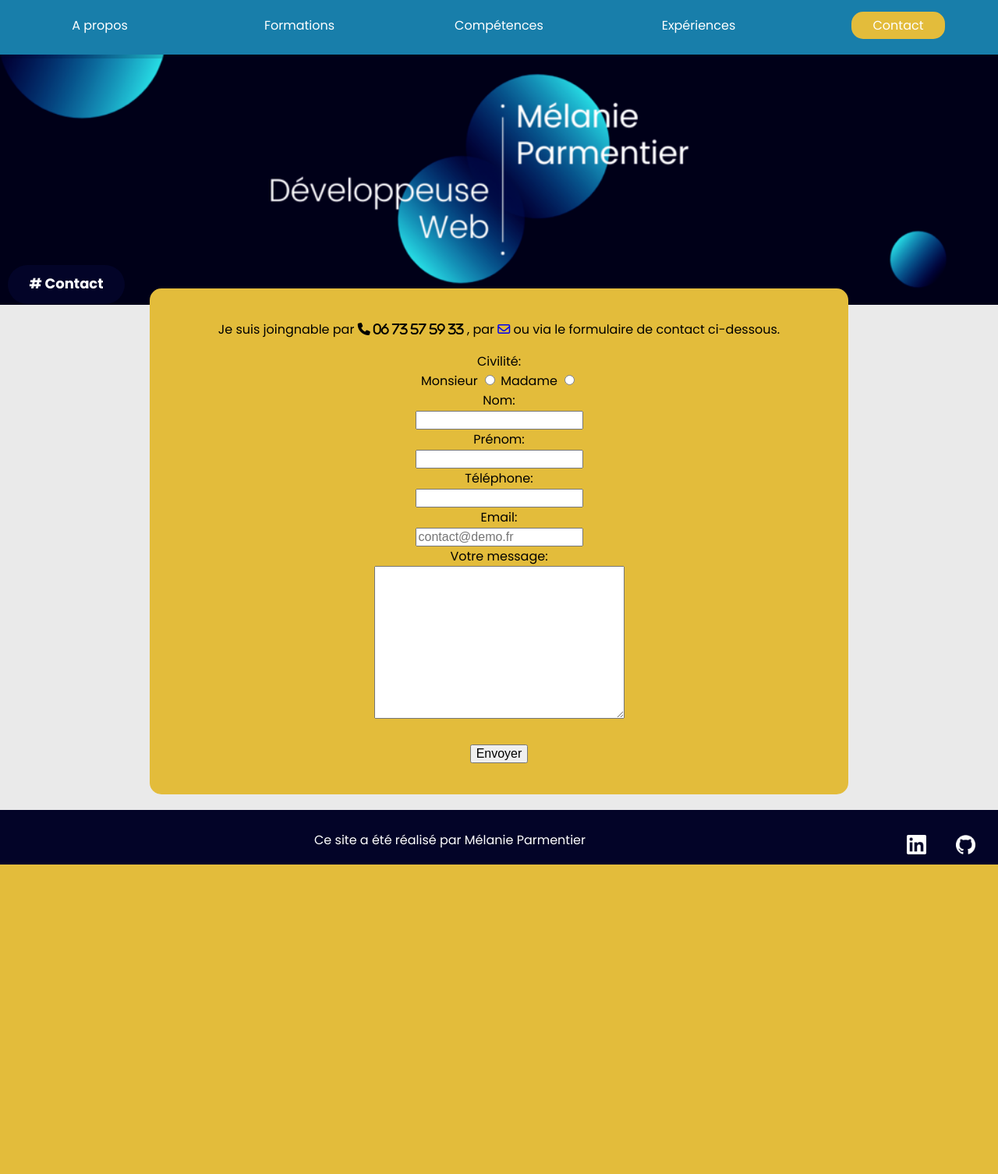
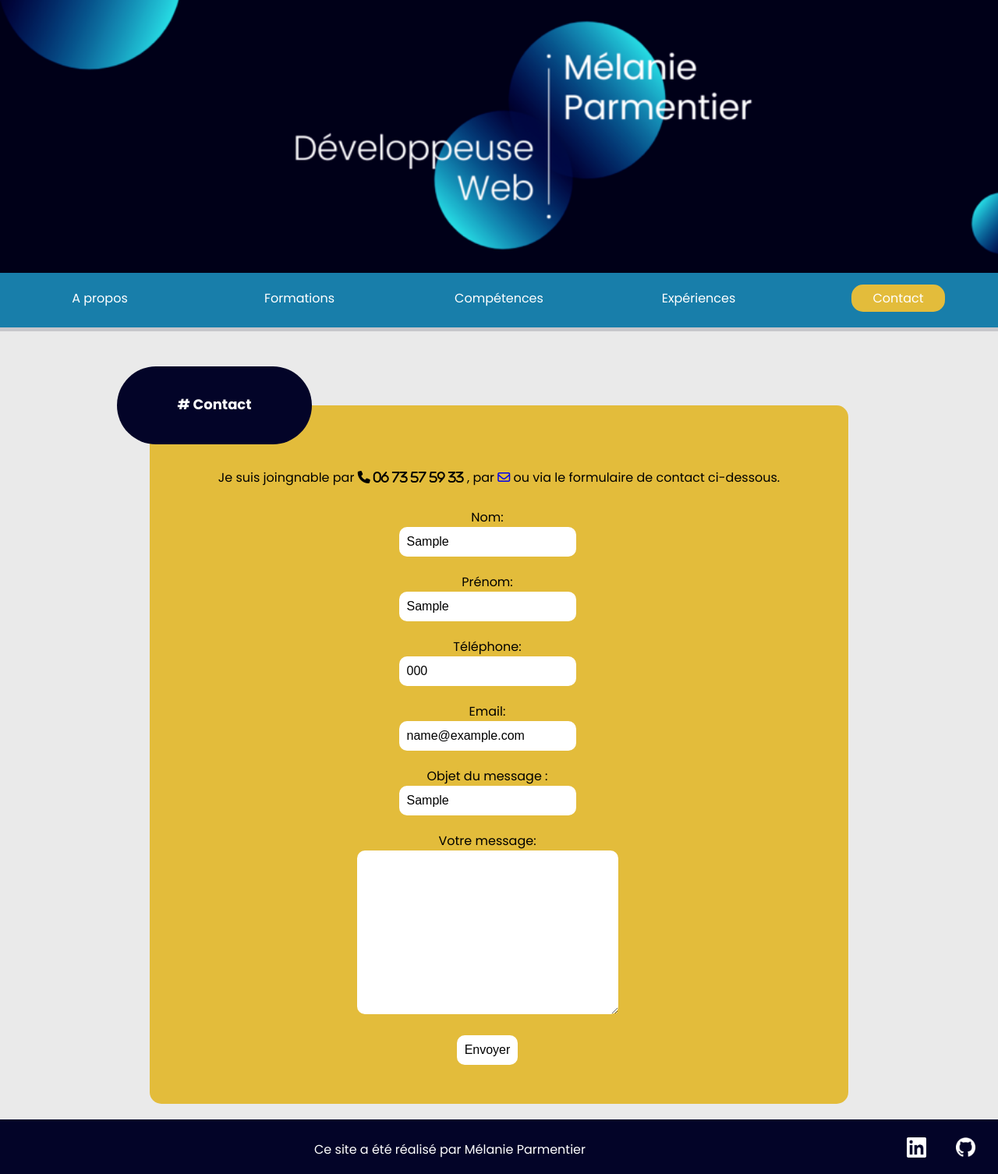
Before and after one commit to melanieprmntr/Mon-CV, a PHP site: template templates/contact.php in a window 1280 px wide. Shown: the whole page at 78% size. Before the commit the page ends 1109 px from the top, so only its background shows below. Run offline with PHP 8.4, Linux system fonts and the light colour scheme; the template is opened without the code that fills it: most values are stand-ins (such as "Sample title", 1, 10 or a date in 2020); data that the repository does not hold is empty; some libraries are stand-ins or nearby versions.

Commit message:
Add files via upload

```diff
--- a/style/style.css
+++ b/style/style.css
@@ -24,30 +24,27 @@ header {
 }
 
 .header-bg {
-    background-image: url("/img/banniereCvSmall.png");
-    background-size: contain;
+    background-image: url("../img/banniereCvSmall.png");
+    background-size: cover;
     background-repeat: no-repeat;
-    height: 300px;
-    margin-top: 70px;
+    height: 90px;
 }
 
 .navbar {
     background-color: var(--thirdary);
     box-shadow: 0 5px rgb(4 0 30 / 15%);
-    /*
-    font-size: 20px; */
-    /* margin-top: 300px; */
-    /* color: white; */
-    /* color: white;
-    position: fixed; */
-    position: fixed;
     z-index: 1000;
-    top: 0;
+    /* top: 0; */
     left: 0;
     width: 100%;
     height: 70px;
     transition: .5S;
     padding-bottom: 10px;
+}
+
+.fixed {
+    position: fixed;
+    top: 0;
 }
 
 .dropdownmenu {
@@ -111,7 +108,7 @@ li {
     height: 50px;
     display: inline-block;
     position: relative;
-    left: 10px;
+    left: 20px;
     top: 20px;
 }
 
@@ -129,8 +126,8 @@ li {
     height: 50px;
     display: inline-block;
     position: relative;
-    left: 10px;
-    top: 20px;
+    left: 20px;
+    top: 25px;
 }
 
 .title-main-left-darkblue h2 {
@@ -211,8 +208,6 @@ li {
     color: black;
     border: 1px solid transparent;
     border-radius: 5px;
-    /* margin-right: -30px;
-    margin-left: -30px; */
     margin-bottom: 5px;
     box-shadow: 1px 3px rgba(1, 1, 1, .1);
 }
@@ -240,22 +235,28 @@ h3 {
 .yellow p {
     margin-left: -60px;
     margin-right: -60px;
-    margin-top: -60px;
+    margin-top: -20px;
 }
 
 form {
-    /* background-image: url(img/en-cours-de-construction1.jpg);
-    background-size: contain;
-    background-repeat: no-repeat;
-    background-position: center; */
-    /* padding-top: 20px;
-    padding-left: 10px;
-    padding-bottom: 10px; */
-    /* border: 1px solid var(--secondary); */
-    /* border-radius: 5px; */
-    margin-left: -60px;
-    margin-right: -60px;
+    margin-left: -90px;
     margin-bottom: -60px;
+}
+
+form div {
+    padding: 10px;
+}
+
+label {
+    margin: 2%;
+}
+
+input,
+textarea {
+    border-radius: 10px;
+    border: transparent;
+    padding: 10px;
+    background-color: white;
 }
 
 .footer {
@@ -268,7 +269,6 @@ form {
 .footer-i {
     display: grid;
     grid-template-columns: 50% 50%;
-    /* width: 20px; */
 }
 
 .footer img {
@@ -282,30 +282,7 @@ form {
     margin: 0 auto;
 }
 
-#presentation,
-#contact {
-    margin-top: -200px;
-}
-
 #contact,
 #experience {
     margin-bottom: 20px;
 }
-
-
-/* .carousel {
-    position: relative;
-    overflow: hidden;
-    padding: 50px;
-}
-
-.carousel__container {
-    content: '';
-    clear: both;
-    display: table;
-}
-
-.carousel__item {
-    float: left;
-    margin: 5px;
-} */
--- a/style/styleDesktop.css
+++ b/style/styleDesktop.css
@@ -6,9 +6,9 @@
                 font-size: large;
             }
             .header-bg {
-                background-image: url("/img/banniereCV.png");
-                background-size: contain;
-                height: 600px;
+                background-image: url("../img/banniereCV.png");
+                background-size: cover;
+                height: 450px;
             }
             .dropdownmenu {
                 display: grid;
@@ -92,12 +92,11 @@
                 width: 30%;
                 margin-top: 15%;
             }
-            #presentation,
-            #contact {
-                margin-top: -100px;
+            .yellow div {
+                margin-top: 20px;
+                text-align: center;
             }
-            .yellow div {
-                margin-top: 50px;
+            .yellow p {
                 text-align: center;
             }
         }
--- a/style/styleTablette.css
+++ b/style/styleTablette.css
@@ -1,11 +1,12 @@
-@media screen and (min-width: 700px) and (max-width: 1000px) {
+@media screen and (min-width: 700px) and (max-width: 999px) {
     * {
         font-size: 14px;
     }
     .header-bg {
-        background-image: url("/img/bannierecvMedium.png");
-        background-size: contain;
-        height: 300px;
+        background-image: url("../img/bannierecvMedium.png");
+        background-size: cover;
+        background-position: center;
+        height: 255px;
     }
     .dropdownmenu {
         display: grid;
@@ -52,6 +53,12 @@
     .yellow {
         text-align: center;
     }
+    .yellow p {
+        text-align: center;
+    }
+    form {
+        margin-right: -60px;
+    }
     .footer {
         display: grid;
         grid-template-columns: 90% 10%;
@@ -64,10 +71,6 @@
     .footer img {
         width: 60%;
     }
-    #presentation,
-    #contact {
-        margin-top: -75px;
-    }
 }
 
 @media screen and (min-width: 1000px) and (max-width: 1650px) {
@@ -75,9 +78,9 @@
         font-size: 16px;
     }
     .header-bg {
-        background-image: url("/img/bannierecvMedium.png");
-        background-size: contain;
-        height: 400px;
+        background-image: url("../img/bannierecvMedium.png");
+        background-size: cover;
+        height: 350px;
     }
     .dropdownmenu {
         display: grid;
@@ -99,11 +102,11 @@
         position: relative;
     }
     .title-main-left {
-        left: 20px;
-        top: 20px;
+        left: 150px;
+        top: 50px;
     }
     .title-main-right {
-        left: 750px;
+        left: 1000px;
         top: 50px;
     }
     .title-main h2 {
@@ -111,13 +114,22 @@
         margin-top: 35px;
         font-size: large;
     }
+    .title-main-left-darkblue {
+        left: 150px;
+        top: 50px;
+        width: 250px;
+        height: 100px;
+        display: inline-block;
+        position: relative;
+        padding-top: 15px;
+    }
     .title-main-left-darkblue h2 {
         text-align: center;
-        margin-top: 10px;
+        margin-top: 20px;
         font-size: large;
     }
     .skills {
-        padding-top: 80px;
+        padding-top: 60px;
         font-size: large;
         text-align: center;
         display: grid;
@@ -140,8 +152,12 @@
         padding-left: 25%;
         padding-top: 10%;
     }
-    .yellow div {
+    .yellow div,
+    .yellow p {
         text-align: center;
+    }
+    form {
+        margin-right: -60px;
     }
     .container article {
         padding-top: 30px;
@@ -155,13 +171,9 @@
         padding: 10px;
     }
     .footer-i {
-        margin-top: 15%;
+        margin-top: 8%;
     }
     .footer img {
         width: 40%;
     }
-    #presentation,
-    #contact {
-        margin-top: -150px;
-    }
 }
--- a/templateUtils/footer.php
+++ b/templateUtils/footer.php
@@ -11,11 +11,11 @@
 
         <div class="footer-i">
 
-            <a href="https://www.linkedin.com/in/mélanie-parmentier-133346182"> <img src="/../img/logo-lkd.png" alt=""> </a>
+            <a href="https://www.linkedin.com/in/mélanie-parmentier-133346182"> <img src="../img/logo-lkd.png" alt=""> </a>
 
 
 
-            <a href="https://github.com/melanieprmntr"> <img src="/../img/logo git.png" alt=""> </a>
+            <a href="https://github.com/melanieprmntr"> <img src="../img/logo git.png" alt=""> </a>
         </div>
 
 
@@ -25,7 +25,8 @@
 
 
 </footer>
-<script src="/../style/script.js"></script>
+<script src="../style/script.js"></script>
+
 </body>
 
 </html>
--- a/templateUtils/header.php
+++ b/templateUtils/header.php
@@ -5,17 +5,25 @@
     <meta charset="UTF-8">
     <meta http-equiv="X-UA-Compatible" content="IE=edge">
     <meta name="viewport" content="width=device-width, initial-scale=1.0">
-    <meta name="description" content="développeur web/web mobile, développeuse web à Lyon, Rhône, dév junior, développement web en Html, Css, Php, Javascript, Java et Wordpress, création de sites internet">
+    <meta name="google-site-verification" content="pjxLvdLIRzp_Fuizt0lhyRAWno5R0SQCBwNQ7Y6mylE" />
+    <meta name="description" content="Mélanie Parmentier, développeur web/web mobile, développeuse web à Lyon dans le Rhône, dév junior, développement web en Html, Css, Php, Javascript, Java et Wordpress, création de sites internet et applications mobiles, reconversion Titre Professionnel de Développeur Web et Web mobile">
+    <link rel="apple-touch-icon" sizes="180x180" href="/apple-touch-icon.png">
+    <link rel="icon" type="image/png" sizes="32x32" href="/favicon-32x32.png">
+    <link rel="icon" type="image/png" sizes="16x16" href="/favicon-16x16.png">
+    <link rel="manifest" href="/site.webmanifest">
+    <link rel="mask-icon" href="/safari-pinned-tab.svg" color="#5bbad5">
+    <meta name="msapplication-TileColor" content="#da532c">
+    <meta name="theme-color" content="#ffffff">
     <link rel="preconnect" href="https://fonts.googleapis.com">
     <link rel="preconnect" href="https://fonts.gstatic.com" crossorigin>
     <link rel="preconnect" href="https://fonts.googleapis.com">
     <link rel="preconnect" href="https://fonts.gstatic.com" crossorigin>
     <link href="https://fonts.googleapis.com/css2?family=Poppins:wght@400;700&display=swap" rel="stylesheet">
-    <link rel="stylesheet" href="/style/style.css">
-    <link rel="stylesheet" href="/style/styleDesktop.css">
-    <link rel="stylesheet" href="/style/styleTablette.css">
+    <link rel="stylesheet" href="../style/style.css">
+    <link rel="stylesheet" href="../style/styleDesktop.css">
+    <link rel="stylesheet" href="../style/styleTablette.css">
     <script src="https://kit.fontawesome.com/6c0b530104.js" crossorigin="anonymous"></script>
-    <title>Mélanie Parmentier</title>
+    <title>Mélanie Parmentier développeuse web</title>
 </head>
 
 <body>
@@ -37,17 +45,17 @@
                     </a>
                 </li> -->
 
-                <li class="color"><a href="/#presentation">A propos</a></li>
-                <li class="color"><a href="/#training">Formations</a></li>
-                <li class="color"><a href="/#skills">Compétences</a></li>
+                <li class="color"><a href="../#presentation">A propos</a></li>
+                <li class="color"><a href="../#training">Formations</a></li>
+                <li class="color"><a href="../#skills">Compétences</a></li>
 
-                <li class="color"><a href="/#experience">Expériences</a></li>
+                <li class="color"><a href="../#experience">Expériences</a></li>
 
 
 
                 <li class="colorContact">
 
-                    <a href="/templates/contact.php">Contact</a>
+                    <a href="../templates/contact.php">Contact</a>
                 </li>
 
             </div>
--- a/templates/contact.php
+++ b/templates/contact.php
@@ -1,6 +1,7 @@
 <?php
 
 include_once __DIR__ . "/../templateUtils/header.php";
+
 
 
 ?>
@@ -14,13 +15,14 @@ include_once __DIR__ . "/../templateUtils/header.php";
     </div>
 
     <div class="container yellow">
-        <div>
+        <!-- <div> -->
         <p>Je suis joingnable par <phone><i class="fas fa-phone"> 06 73 57 59 33</i> </phone> , par <a href="mailto:melanie.parmentier@outlook.fr"><i class="far fa-envelope"></i></a> ou via le
             formulaire de contact ci-dessous.
         </p>
-            <?php include('mail.php'); ?>
-            <form action="mail.php" method="post">
-                <div>
+
+        <form method="post" class="form">
+
+            <!-- <div>
                     <label for="sexe">Civilité:</label>
                     <div>
                         <label for="masculin">Monsieur</label>
@@ -28,31 +30,40 @@ include_once __DIR__ . "/../templateUtils/header.php";
                         <label for="feminin">Madame</label>
                         <input type="radio" name="sexe" id="feminin">
                     </div>
-                </div>
+                </div> -->
             <div>
                 <label for="name">Nom: </label><br>
-                    <input type="text" name="text" id="name" required>
+                <input type="text" name="name" id="name" required value=<?= filter_var($name, FILTER_SANITIZE_FULL_SPECIAL_CHARS) ?>>
             </div>
+
             <div>
                 <label for="firstname">Prénom: </label><br>
-                    <input type="text" name="text" id="firstname" required>
+                <input type="text" name="firstname" id="firstname" required value=<?= filter_var($firstname, FILTER_SANITIZE_FULL_SPECIAL_CHARS) ?>>
             </div>
+
             <div>
                 <label for="phone">Téléphone: </label><br>
-                    <input type="phone" name="phone" id="phone" required>
+                <input type="tel" name="phone" id="phone" required value=<?= filter_var($phone, FILTER_SANITIZE_FULL_SPECIAL_CHARS) ?>>
             </div>
+
             <div>
-                    <label for="emailinput">Email: </label><br>
-                    <input type="email" name="email" id="email" placeholder="contact@demo.fr" required>
+                <label for="email">Email: </label><br>
+                <input type="email" name="email" id="email" required value=<?= filter_var($email, FILTER_SANITIZE_FULL_SPECIAL_CHARS) ?>>
             </div>
+
+            <div>
+                <label for="objet">Objet du message :</label><br>
+                <input type="text" name="objet" value=<?= filter_var($objet, FILTER_SANITIZE_FULL_SPECIAL_CHARS) ?>>
+            </div>
+
             <div>
                 <label for="message">Votre message:</label>
                 <br>
-                    <textarea name="message" id="message" cols="30" rows="10"required></textarea>
+                <textarea name="message" id="message" cols="30" rows="10" required value=<?= filter_var($message, FILTER_SANITIZE_FULL_SPECIAL_CHARS) ?>></textarea>
             </div>
-                <br>
+
             <div>
-                    <input type="submit" value="Envoyer">
+                <input type="submit" value="Envoyer" onclick="this.innerHTML=Div('Votre message a bien été envoyé')">
             </div>
         </form>
     </div>
--- a/templates/mail.php
+++ b/templates/mail.php
@@ -1,4 +1,4 @@
-<!doctype html>
+<!-- <!doctype html>
 <html>
 
 <head>
@@ -6,53 +6,47 @@
     <title>Envoi d'un message par formulaire</title>
 </head>
 
-<body>
-    <?php
-    // if (isset($_POST['message'])) {
-    //     $position_arobase = strpos($_POST['email'], '@');
-    //     if ($position_arobase === false)
-    //         echo '<p>Votre email doit comporter un arobase.</p>';
-    //     else {
-    //         $retour = mail('melanie.parmentier@outlook.fr', 'Envoi depuis la page Contact', $_POST['message'], 'From: ' . $_POST['email']);
-    //         if ($retour)
-    //             echo '<p>Votre message a été envoyé.</p>';
-    //         else
-    //             echo '<p>Erreur.</p>';
-    //     }
-    // }
+<body> -->
+<?php
+
+include "../contact.php";
 
 
+$name = filter_input(INPUT_POST, "name");
+$firstname = filter_input(INPUT_POST, "firstname");
+$phone = filter_input(INPUT_POST, "phone");
+$email = filter_input(INPUT_POST, "email");
+$objet = filter_input(INPUT_POST, "objet");
+$message = filter_input(INPUT_POST, "message");
 
-    if ($_SERVER['REQUEST_METHOD']=='POST') {
+$to = "melanie.parmentier@outlook.fr";
+$from = "contact@melanie-parmentier-developpeur-web.fr";
 
-        // (1) Code PHP pour traiter l'envoi de l'email
+$subject = " Message de ". $name . $firstname;
+$headers = 'From: '. $from ;
 
-        // Récupération des variables et sécurisation des données
-        $nom = htmlentities($_POST['nom']); // htmlentities() convertit des caractères "spéciaux" en équivalent HTML
-        $objet = htmlentities($_POST['objet']);
-        $mail = htmlentities($_POST['mail']);
-        $message = htmlentities($_POST['message']);
 
-        // Variables concernant l'email
+if (
+    isset($name)
+    // && isset($firstname)
+    // && isset($phone)
+    // && isset($email)
+    // && isset($objet)
+    // && isset($message)
+) {
+    echo"je suis dans le if";
+    $isSend = mail(
+        $to,
+        $subject,
+        "name",
+        "firstname",
+        "phone",
+        "email",
+        "objet",
+        "message",
+        $headers
+    );
 
-        $destinataire = 'melanie.parmentier@outlook.fr'; // Adresse email du webmaster (à personnaliser)
-        $contenu = '<html><head><title> '.$objet.' </title></head><body>';
-        $contenu .= '<p>Tu as un nouveau message !</p>';
-        $contenu .= '<p><strong>Nom</strong>: '.$nom.'</p>';
-        $contenu .= '<p><strong>Email</strong>: '.$mail.'</p>';
-        $contenu .= '<p><strong>Message</strong>: '.$message.'</p>';
-        $contenu .= '</body></html>'; // Contenu du message de l'email (en XHTML)
-
-        // Pour envoyer un email HTML, l'en-tête Content-type doit être défini
-        $headers = 'MIME-Version: 1.0'."\r\n";
-        $headers .= 'Content-type: text/html; charset=iso-8859-1'."\r\n";
-
-        // Envoyer l'email
-        mail($destinataire, $objet, $contenu, $headers); // Fonction principale qui envoi l'email
-        header("location:".__DIR__."/index.php"); // Afficher un message pour indiquer que le message a été envoyé
-        // (2) Fin du code pour traiter l'envoi de l'email
-      }
-    ?>
-</body>
-
-</html>
+} else {
+    echo 'erreur envoi mail';
+}
--- a/templates/training.php
+++ b/templates/training.php
@@ -8,7 +8,7 @@
     <div class="container lightblue">
         <div class="exp">
             <div class="img">
-                <img src="/img/cropped-logo-m2i-formation-diplomante-negatif-contour.png" alt="">
+                <img src="../img/cropped-logo-m2i-formation-diplomante-negatif-contour.png" alt="">
             </div>
             <div>
                 <h4>Titre Professionnel Développeur Web/ Web Mobile </h4>
@@ -46,7 +46,7 @@
         <br>
         <div class="exp">
             <div class="img">
-                <img src="/../img/lahotoie.png" alt="">
+                <img src="../img/lahotoie.png" alt="">
             </div>
             <div>
                 <h4>BTS Management des Unités Commerciales</h4>
@@ -62,7 +62,7 @@
         <br>
         <div class="exp">
             <div class="img">
-                <img src="/../img/JBDelambre.jpg" alt="">
+                <img src="../img/JBDelambre.jpg" alt="">
             </div>
             <div>
                 <h4>Baccalauréat Économique et Social</h4>
```
Also changed, not shown: style/script.js (+37 -55 lines), templates/experiences.php (+6 -6 lines), templates/skills.php (+6 -6 lines). Lines whose indentation alone changed are shown as unchanged.
